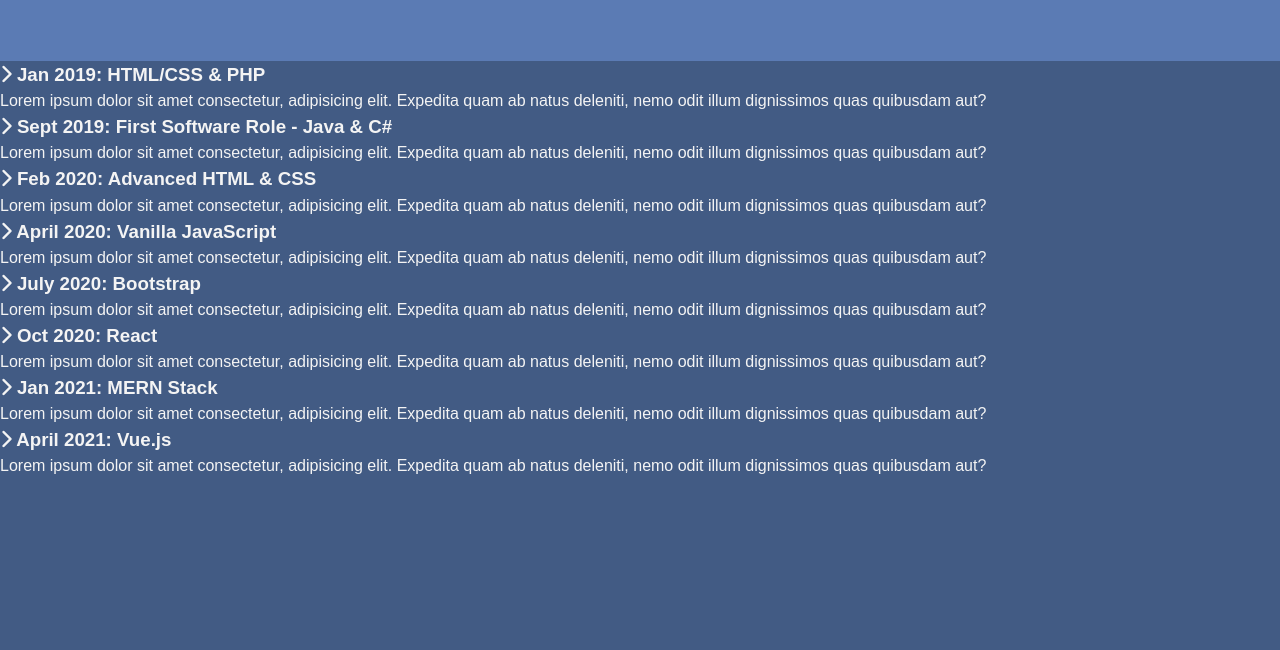
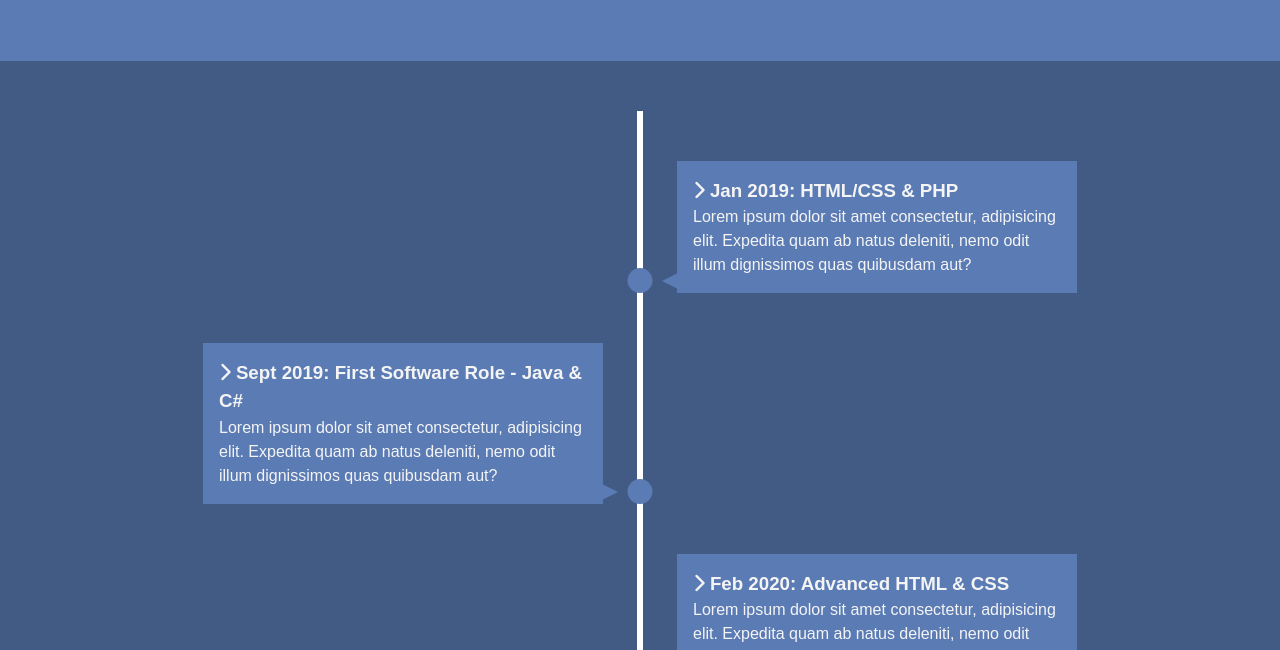
Before and after one commit to davidgtraxler87/Knowledge-TImeline-Plan, a plain HTML site: page index.html in a window 1280 px wide. Shown: the part 150-800 px from the top of the page. Drawn offline with Linux system fonts and the light colour scheme.

Commit message:
Boxes & Arrows

```diff
--- a/style.css
+++ b/style.css
@@ -32,3 +32,76 @@ body {
 h1 {
     font-size: 2.3rem;
 }
+
+#timeline ul {
+    background: var(--primary-color);
+    padding: 50px 0;
+}
+
+/* Create Line */
+#timeline ul li {
+    list-style: none;
+    position: relative;
+    width: 6px;
+    margin: 0 auto;
+    padding-top: 50px;
+    background: #ffffff;
+}
+
+/* Boxes */
+#timeline ul li div {
+    position: relative;
+    bottom: 0;
+    width: 400px;
+    padding: 1rem;
+    background: var(--secondary-color);
+    transition: all 0.5s ease-in-out;
+}
+
+/* Right Side */
+#timeline ul li:nth-child(odd) div {
+    left: 40px;
+}
+
+/* Left Side */
+#timeline ul li:nth-child(even) div {
+    left: -434px;
+}
+
+/* Dots */
+#timeline ul li:after {
+    content: '';
+    position: absolute;
+    left: 50%;
+    bottom: 0;
+    width: 25px;
+    height: 25px;
+    background: var(--secondary-color);
+    transform: translateX(-50%);
+    border-radius: 50%;
+    transition: background 0.5s ease-in-out;
+}
+
+/* Arrows Base*/
+#timeline div:before {
+    content: '';
+    position: absolute;
+    bottom: 4px;
+    width: 0;
+    height: 0;
+    border-style: solid;
+}
+
+/* Right Arrows */
+#timeline ul li:nth-child(odd) div:before {
+    left: -15px;
+    border-width: 8px 16px 8px 0;
+    border-color: transparent var(--secondary-color) transparent transparent;
+}
+
+/* Left Arrows */
+#timeline ul li:nth-child(even) div:before {
+    right: -15px;
+    border-width: 8px 0 8px 16px ;
+    border-color: transparent transparent  transparent var(--secondary-color);
+}
```
